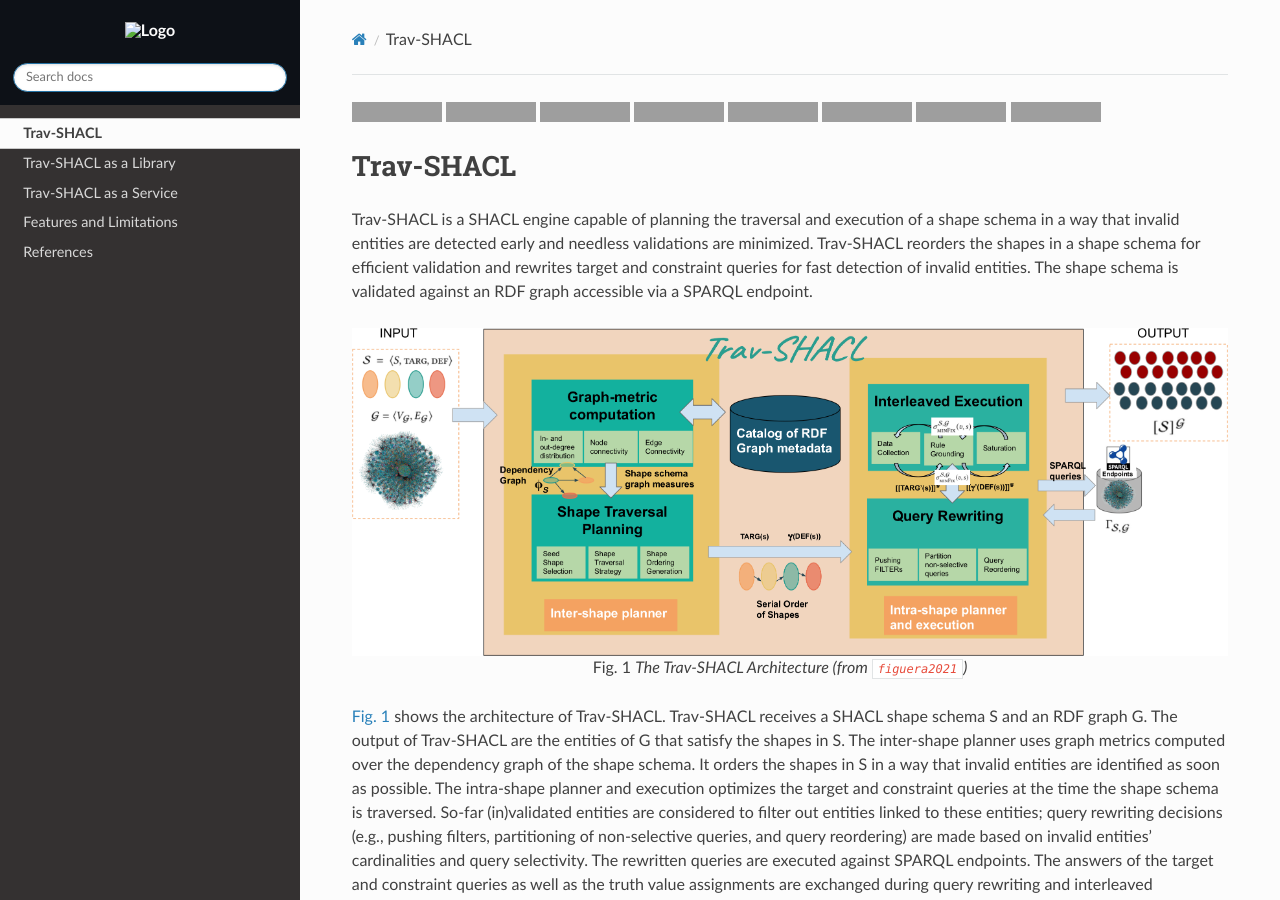
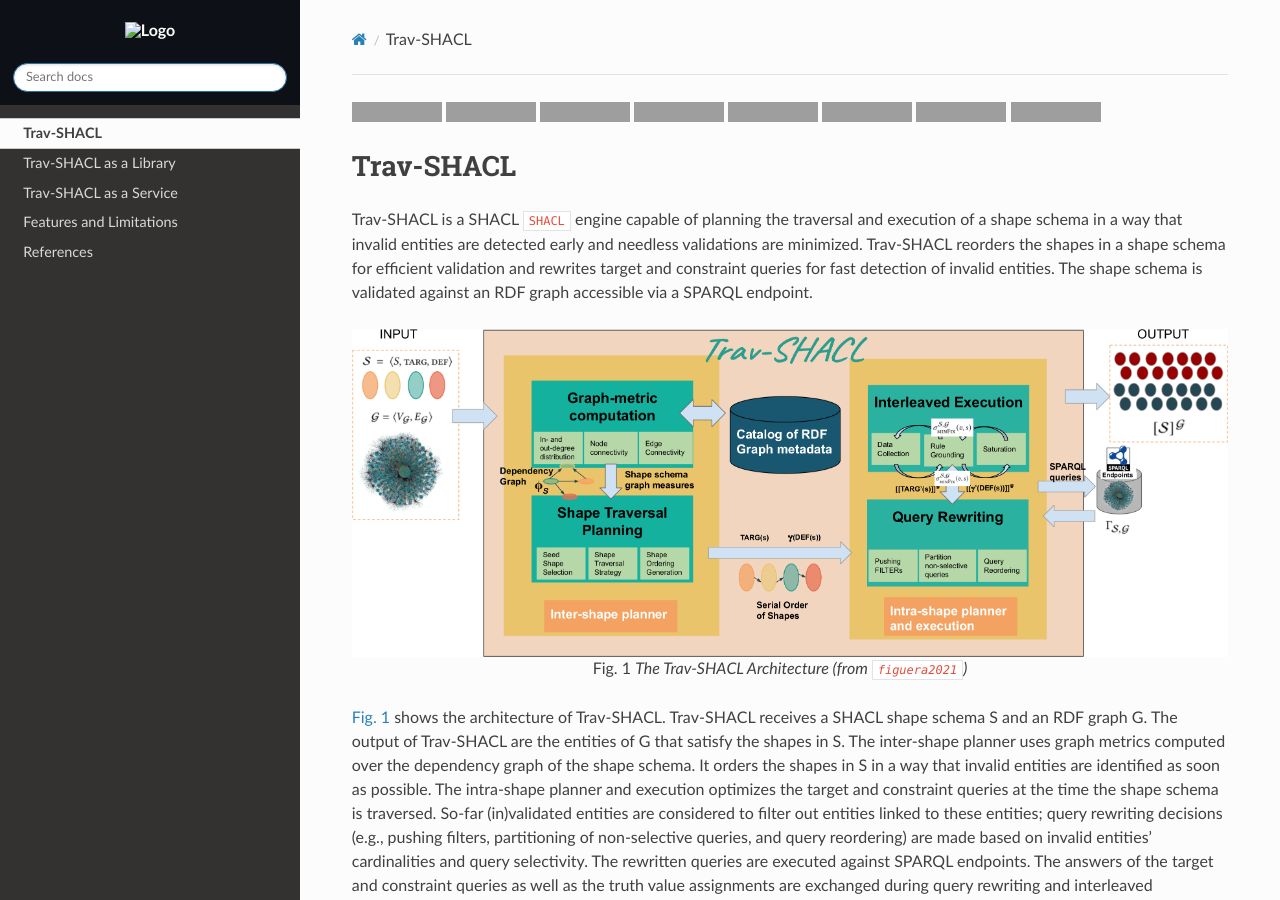
Before and after one commit to SDM-TIB/Trav-SHACL, a Sphinx documentation site: the page built from docs/index.rst, in a window 1280 px wide and 900 px high, cut to the strip 0-900 px from the top of the window. Built offline with Sphinx 7.4.7 and the Read the Docs theme 2.0.0, drawn with Linux system fonts in a browser that asks for light colours; cross-references to code outside the pages are shown as plain code; part of the change alters nothing that is shown; grey boxes are pictures that could not be loaded.

Commit message:
docs: add SHACL specification to references

```diff
--- a/docs/index.rst
+++ b/docs/index.rst
@@ -18,7 +18,7 @@
 Trav-SHACL
 ##########
 
-Trav-SHACL is a SHACL engine capable of planning the traversal and execution of a shape schema in a way that invalid entities are detected early and needless validations are minimized.
+Trav-SHACL is a SHACL :cite:p:`SHACL` engine capable of planning the traversal and execution of a shape schema in a way that invalid entities are detected early and needless validations are minimized.
 Trav-SHACL reorders the shapes in a shape schema for efficient validation and rewrites target and constraint queries for fast detection of invalid entities.
 The shape schema is validated against an RDF graph accessible via a SPARQL endpoint.
 
--- a/docs/refs.bib
+++ b/docs/refs.bib
@@ -53,3 +53,12 @@
     address = {NLD},
     doi = {10.1016/j.websem.2005.06.005}
 }
+
+@misc{SHACL,
+    title = {{Shapes Constraint Language (SHACL)}},
+    author = {Knublauch, Holger and Kontokostas, Dimitris},
+    howpublished = {W3C Recommendation},
+    month = {July},
+    year = {2017},
+    url = {https://www.w3.org/TR/2017/REC-shacl-20170720/}
+}
```
